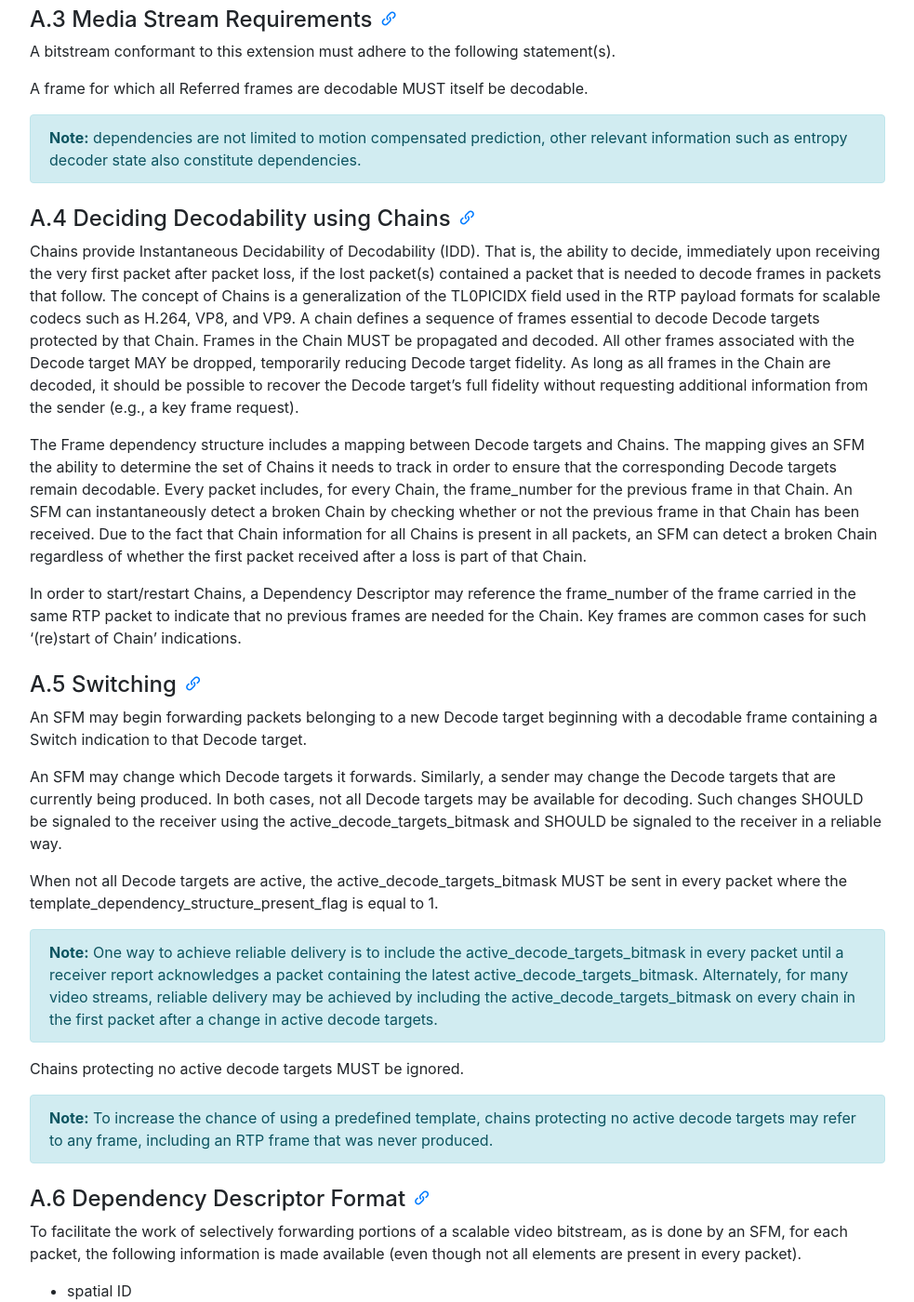
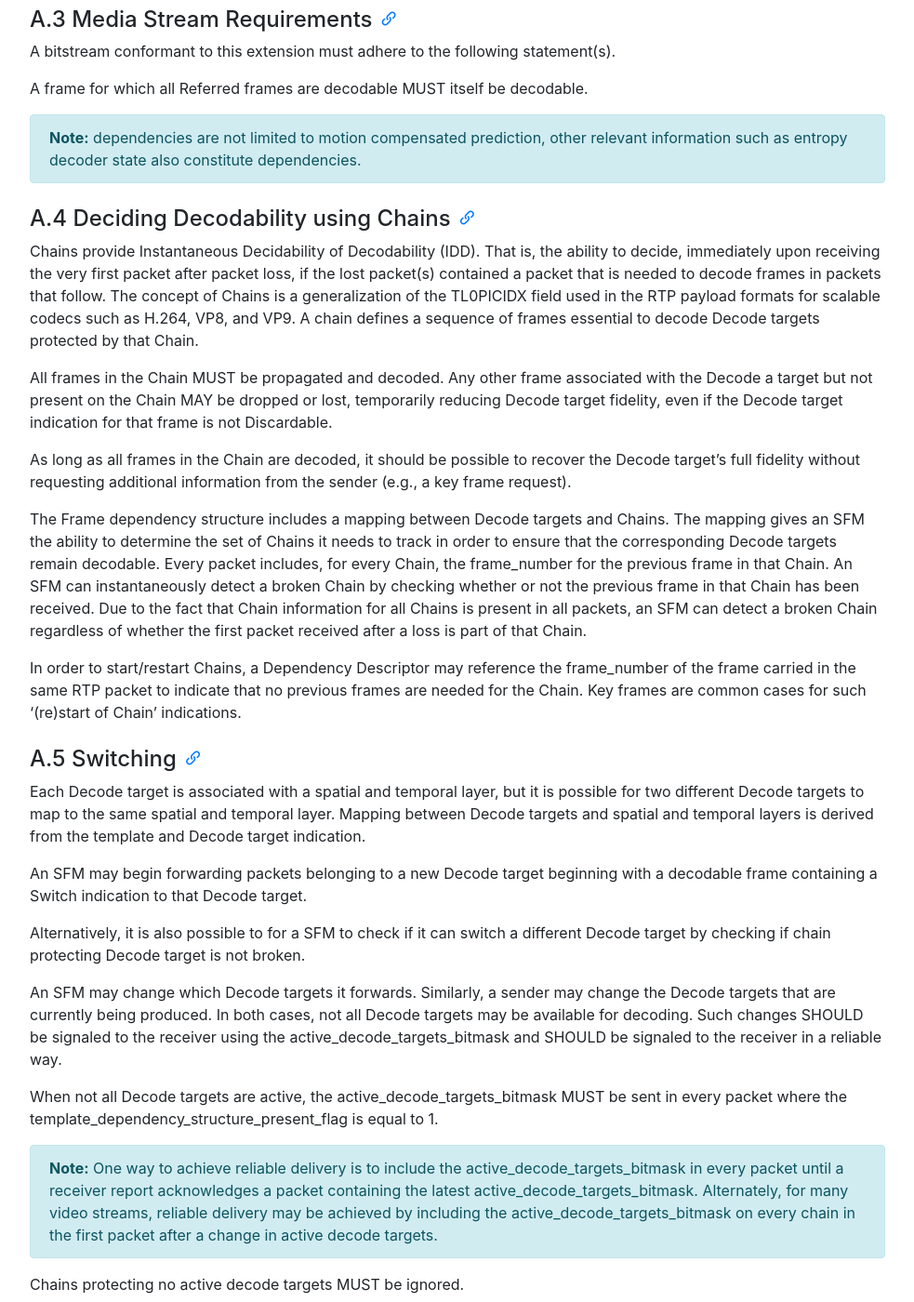
Before and after one commit to AOMediaCodec/av1-rtp-spec, a Jekyll site: the page built from index.md, in a window 1280 px wide and 1400 px high, scrolled down 21242 px. Shown: the whole window at 93% size, without its empty margins (53-1036 px from the left). Built offline with Jekyll 4.4.1, drawn with Linux system fonts in a browser that asks for light colours; nearby versions of some CDN libraries.

Commit message:
Add chain and decode target clarifications for switching and decoding
https://github.com/AOMediaCodec/av1-rtp-spec/issues/174

```diff
--- a/av1-rtp-spec.md
+++ b/av1-rtp-spec.md
@@ -735,7 +735,11 @@ A frame for which all Referred frames are decodable MUST itself be decodable.
 
 #### A.4 Deciding Decodability using Chains
 
-Chains provide Instantaneous Decidability of Decodability (IDD). That is, the ability to decide, immediately upon receiving the very first packet after packet loss, if the lost packet(s) contained a packet that is needed to decode frames in packets that follow. The concept of Chains is a generalization of the TL0PICIDX field used in the RTP payload formats for scalable codecs such as H.264, VP8, and VP9. A chain defines a sequence of frames essential to decode Decode targets protected by that Chain. Frames in the Chain MUST be propagated and decoded. All other frames associated with the Decode target MAY be dropped, temporarily reducing Decode target fidelity. As long as all frames in the Chain are decoded, it should be possible to recover the Decode target’s full fidelity without requesting additional information from the sender (e.g., a key frame request).
+Chains provide Instantaneous Decidability of Decodability (IDD). That is, the ability to decide, immediately upon receiving the very first packet after packet loss, if the lost packet(s) contained a packet that is needed to decode frames in packets that follow. The concept of Chains is a generalization of the TL0PICIDX field used in the RTP payload formats for scalable codecs such as H.264, VP8, and VP9. A chain defines a sequence of frames essential to decode Decode targets protected by that Chain.
+
+All frames in the Chain MUST be propagated and decoded. Any other frame associated with the Decode a target but not present on the Chain MAY be dropped or lost, temporarily reducing Decode target fidelity, even if the Decode target indication for that frame is not Discardable.
+
+As long as all frames in the Chain are decoded, it should be possible to recover the Decode target’s full fidelity without requesting additional information from the sender (e.g., a key frame request).
 
 The Frame dependency structure includes a mapping between Decode targets and Chains. The mapping gives an SFM the ability to determine the set of Chains it needs to track in order to ensure that the corresponding Decode targets remain decodable. Every packet includes, for every Chain, the frame_number for the previous frame in that Chain. An SFM can instantaneously detect a broken Chain by checking whether or not the previous frame in that Chain has been received. Due to the fact that Chain information for all Chains is present in all packets, an SFM can detect a broken Chain regardless of whether the first packet received after a loss is part of that Chain.
 
@@ -744,7 +748,11 @@ In order to start/restart Chains, a Dependency Descriptor may reference the fram
 
 #### A.5 Switching
 
+Each Decode target is associated with a spatial and temporal layer, but it is possible for two different Decode targets to map to the same spatial and temporal layer. Mapping between Decode targets and spatial and temporal layers is derived from the template and Decode target indication.
+
 An SFM may begin forwarding packets belonging to a new Decode target beginning with a decodable frame containing a Switch indication to that Decode target.
+
+Alternatively, it is also possible to for a SFM to check if it can switch a different Decode target by checking if chain protecting Decode target is not broken.
 
 An SFM may change which Decode targets it forwards. Similarly, a sender may change the Decode targets that are currently being produced. In both cases, not all Decode targets may be available for decoding. Such changes SHOULD be signaled to the receiver using the active_decode_targets_bitmask and SHOULD be signaled to the receiver in a reliable way.
 
```
